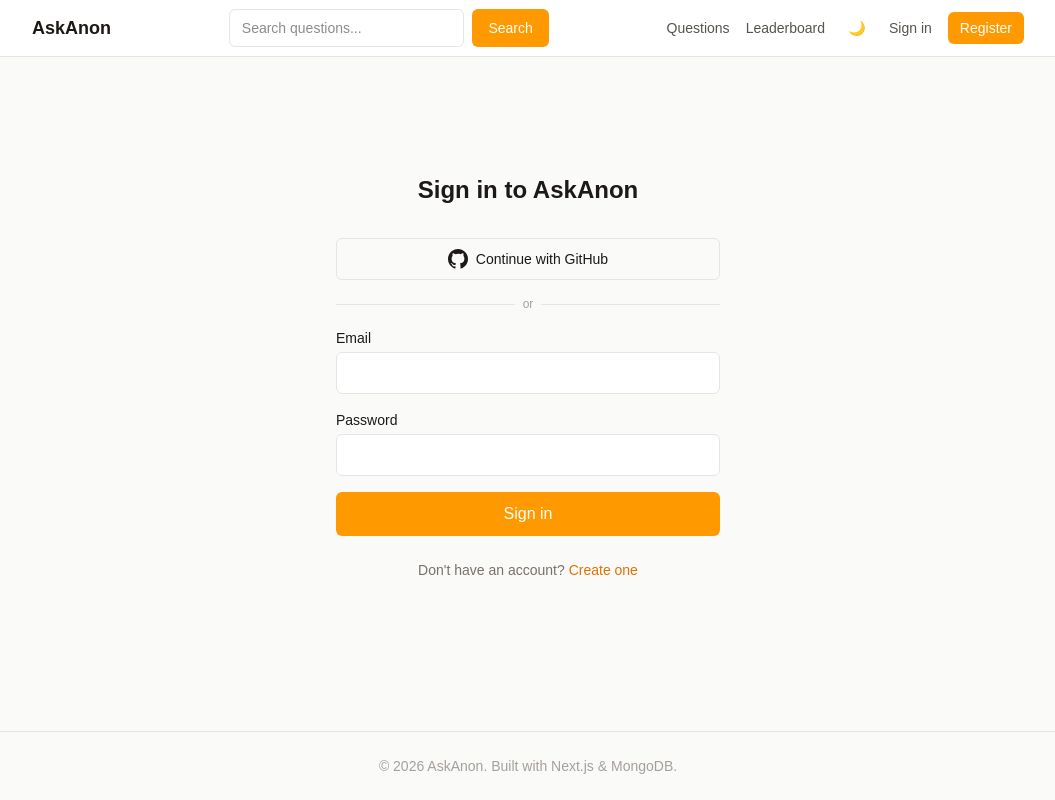
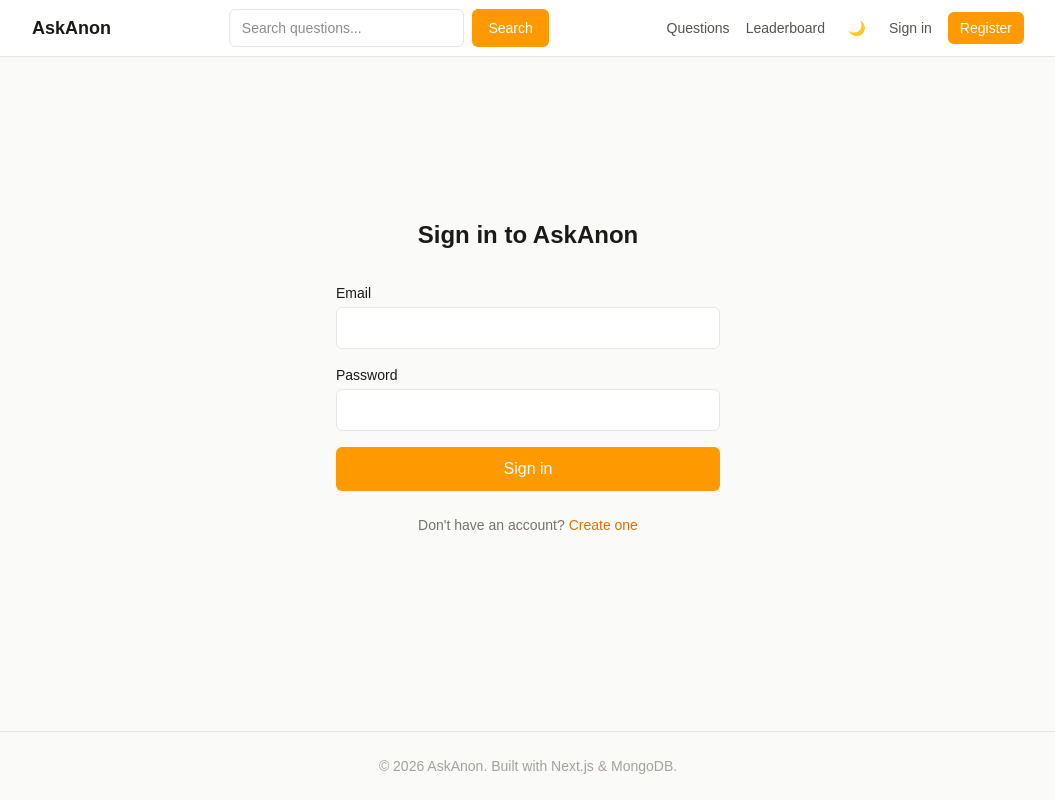
Before and after one commit to siddhartha-pant/qa-platform, a Next.js app: page /login in a window 1280 px wide. Shown: the whole page, without its empty margins (112-1167 px from the left). Built offline with nearby package versions, Linux system fonts and the light colour scheme; no server answers.

Commit message:
remove GitHub OAuth sign-in entirely

```diff
--- a/app/login/page.tsx
+++ b/app/login/page.tsx
@@ -32,33 +32,12 @@ export default function LoginPage() {
     }
   };
 
-  const handleGitHub = () => signIn("github", { callbackUrl: "/questions" });
-
   return (
     <div className="min-h-[calc(100vh-10rem)] flex items-center justify-center px-4">
       <div className="w-full max-w-sm">
         <h1 className="text-2xl font-bold text-center mb-8">
           Sign in to AskAnon
         </h1>
-
-        <button
-          onClick={handleGitHub}
-          className="w-full flex items-center justify-center gap-2 border border-stone-200 dark:border-stone-700 rounded-md py-2.5 hover:bg-stone-50 dark:hover:bg-zinc-800 transition-colors mb-4 text-sm font-medium"
-        >
-          <svg className="w-5 h-5" viewBox="0 0 24 24" fill="currentColor">
-            <path d="M12 0C5.37 0 0 5.37 0 12c0 5.3 3.44 9.8 8.2 11.38.6.11.82-.26.82-.58v-2.03c-3.34.72-4.04-1.61-4.04-1.61-.55-1.39-1.34-1.76-1.34-1.76-1.09-.74.08-.73.08-.73 1.2.08 1.84 1.24 1.84 1.24 1.07 1.83 2.8 1.3 3.49 1 .1-.78.42-1.3.76-1.6-2.67-.3-5.47-1.33-5.47-5.93 0-1.31.47-2.38 1.24-3.22-.13-.3-.54-1.52.12-3.18 0 0 1.01-.32 3.3 1.23a11.5 11.5 0 0 1 3-.4c1.02.005 2.04.14 3 .4 2.28-1.55 3.29-1.23 3.29-1.23.66 1.66.25 2.88.12 3.18.77.84 1.24 1.91 1.24 3.22 0 4.61-2.8 5.63-5.48 5.92.43.37.81 1.1.81 2.22v3.29c0 .32.21.7.82.58C20.56 21.8 24 17.3 24 12c0-6.63-5.37-12-12-12z" />
-          </svg>
-          Continue with GitHub
-        </button>
-
-        <div className="relative my-4">
-          <div className="absolute inset-0 flex items-center">
-            <div className="w-full border-t border-stone-200 dark:border-stone-700" />
-          </div>
-          <div className="relative flex justify-center text-xs text-stone-400">
-            <span className="bg-stone-50 dark:bg-stone-950 px-2">or</span>
-          </div>
-        </div>
 
         <form onSubmit={handleSubmit} className="space-y-4">
           <div>
--- a/src/lib/auth.ts
+++ b/src/lib/auth.ts
@@ -1,5 +1,4 @@
 import NextAuth from "next-auth";
-import GitHub from "next-auth/providers/github";
 import Credentials from "next-auth/providers/credentials";
 import bcrypt from "bcryptjs";
 import { connectDB } from "./db";
@@ -7,10 +6,6 @@ import User from "@/models/User";
 
 export const { handlers, signIn, signOut, auth } = NextAuth({
   providers: [
-    GitHub({
-      clientId: process.env.GITHUB_CLIENT_ID,
-      clientSecret: process.env.GITHUB_CLIENT_SECRET,
-    }),
     Credentials({
       name: "credentials",
       credentials: {
@@ -53,22 +48,6 @@ export const { handlers, signIn, signOut, auth } = NextAuth({
       }
       return session;
     },
-    async signIn({ user, account }) {
-      if (account?.provider === "github") {
-        await connectDB();
-        const existing = await User.findOne({ email: user.email ?? undefined });
-        if (!existing) {
-          await User.create({
-            email: user.email ?? undefined,
-            username:
-              user.name?.replace(/\s+/g, "").toLowerCase() ??
-              `user_${Date.now()}`,
-            avatarUrl: user.image ?? undefined,
-          });
-        }
-      }
-      return true;
-    },
   },
   pages: {
     signIn: "/login",
```
Also changed, not shown: 1 other file (tests, documents, lock files or other folders).
